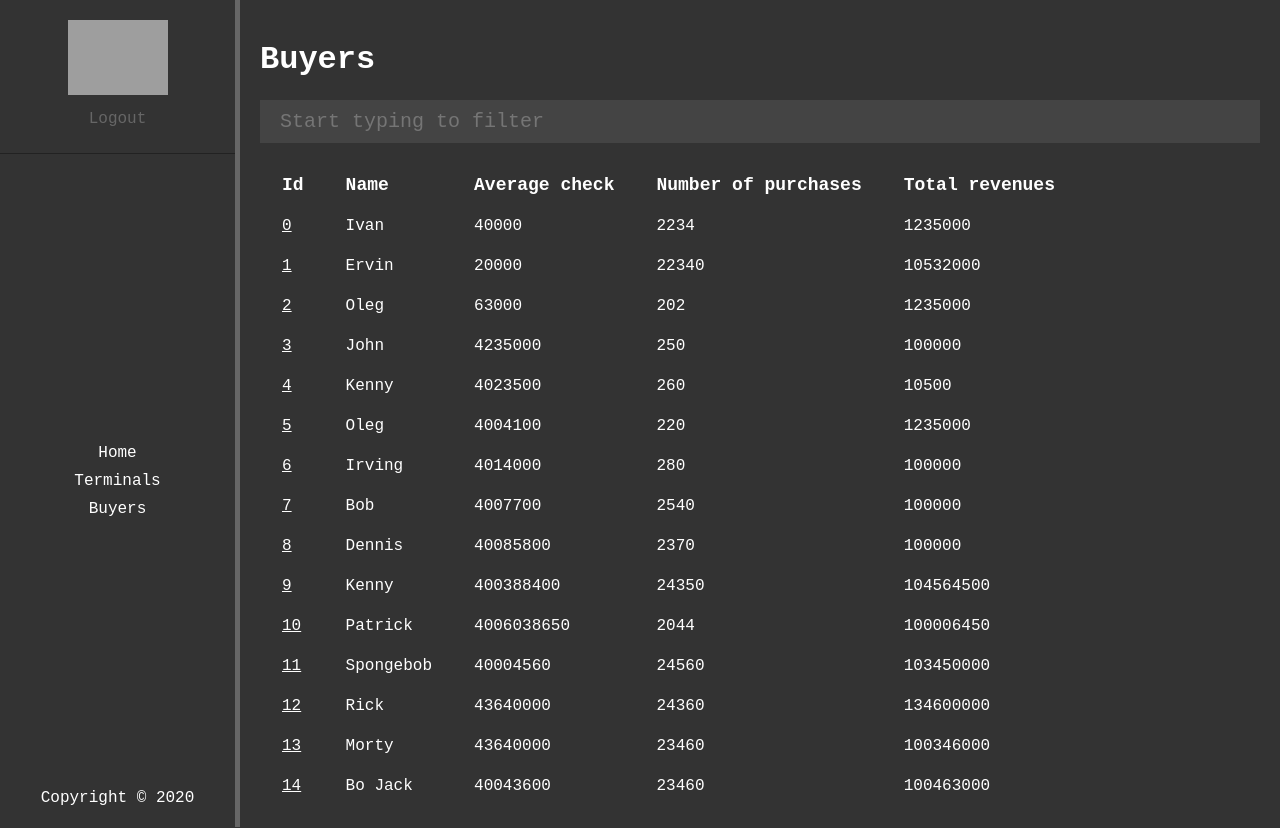
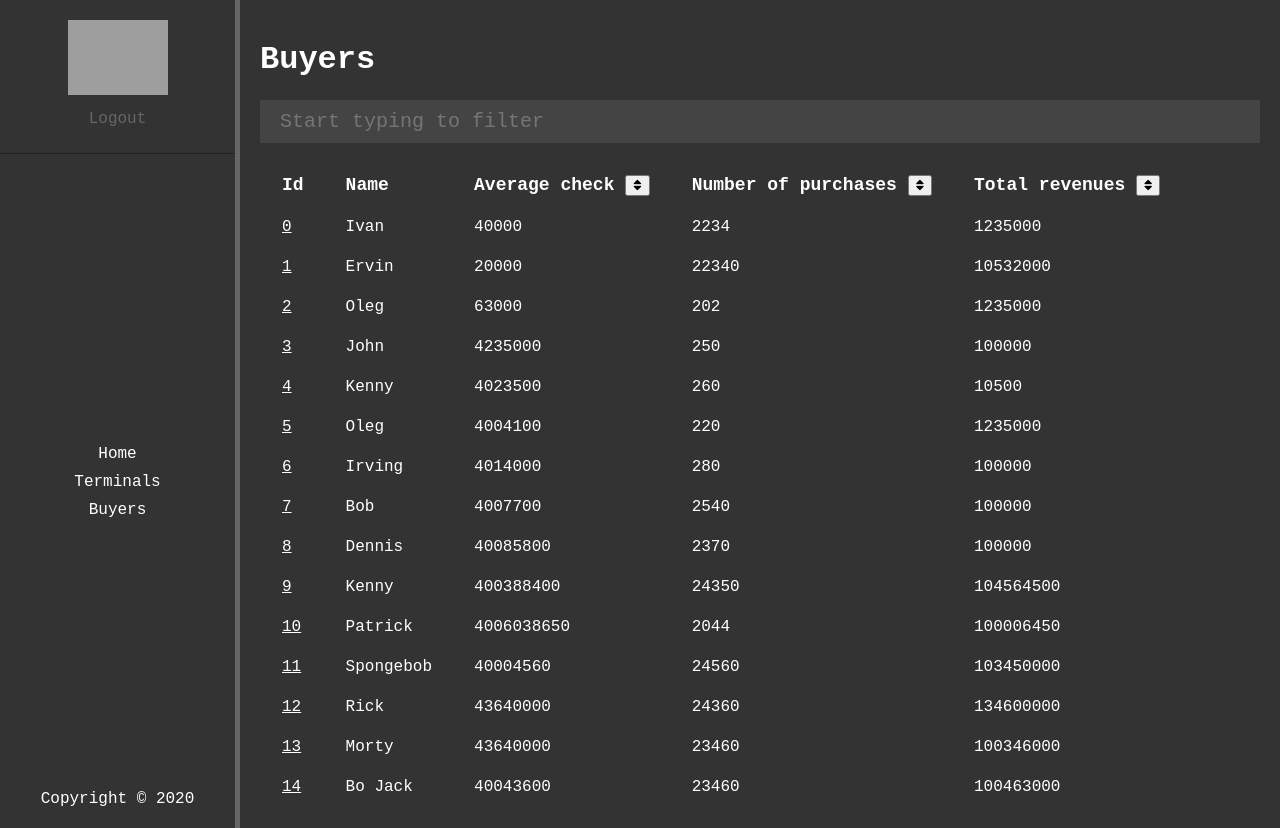
Before and after one commit to eone666/invoice-test, a React (Create React App) app: page /buyers in a window 1280 px wide. Built offline with nearby package versions, Linux system fonts and the light colour scheme; sample sign-in values are in the browser's storage; grey boxes are pictures that could not be loaded; a web font is replaced by a local one.

Commit message:
add:sorting

```diff
--- a/public/index.html
+++ b/public/index.html
@@ -28,6 +28,12 @@
       href="https://fonts.googleapis.com/css2?family=Overpass+Mono:wght@300;400;600;700&display=swap"
       rel="stylesheet"
     />
+    <link
+      rel="stylesheet"
+      href="https://cdnjs.cloudflare.com/ajax/libs/font-awesome/5.14.0/css/all.min.css"
+      integrity="sha512-1PKOgIY59xJ8Co8+NE6FZ+LOAZKjy+KY8iq0G4B3CyeY6wYHN3yt9PW0XpSriVlkMXe40PTKnXrLnZ9+fkDaog=="
+      crossorigin="anonymous"
+    />
     <title>React App</title>
   </head>
   <body>
--- a/src/components/BuyersTable.jsx
+++ b/src/components/BuyersTable.jsx
@@ -1,7 +1,7 @@
 import React from "react";
 import { Link } from "react-router-dom";
 
-export default function BuyersTable({ data }) {
+export default function BuyersTable({ data, sortBy }) {
   return (
     <div className="table-wrapper">
       <table>
@@ -9,9 +9,37 @@ export default function BuyersTable({ data }) {
           <tr>
             <th>Id</th>
             <th>Name</th>
-            <th>Average check</th>
-            <th>Number of purchases</th>
-            <th>Total revenues</th>
+            <th>
+              Average check{" "}
+              <button
+                className="sort"
+                onClick={() => {
+                  sortBy("averageCheck");
+                }}
+              >
+                <i className="fas fa-sort"></i>
+              </button>
+            </th>
+            <th>
+              Number of purchases{" "}
+              <button
+                onClick={() => {
+                  sortBy("numberOfPurchases");
+                }}
+              >
+                <i className="fas fa-sort"></i>
+              </button>
+            </th>
+            <th>
+              Total revenues{" "}
+              <button
+                onClick={() => {
+                  sortBy("totalRevenues");
+                }}
+              >
+                <i className="fas fa-sort"></i>
+              </button>
+            </th>
           </tr>
         </thead>
         <tbody>
--- a/src/pages/Buyers.jsx
+++ b/src/pages/Buyers.jsx
@@ -5,17 +5,53 @@ import BuyersFilterForm from "../components/BuyersFilterForm";
 
 export default function Buyers() {
   const [data, setData] = useState(buyers);
+  const [isSortAsc, setSortAsc] = useState(true);
   const handleFilter = (filterQuery) => {
     const filtered = buyers.filter((e) =>
       e.name.toLowerCase().includes(filterQuery.toLowerCase())
     );
     setData(filtered);
   };
+  const sortBy = (field) => {
+    let sorted;
+    switch (field) {
+      case "averageCheck":
+        sorted = buyers.sort((a, b) =>
+          isSortAsc
+            ? a.averageCheck - b.averageCheck
+            : b.averageCheck - a.averageCheck
+        );
+        setData(sorted);
+        setSortAsc(!isSortAsc);
+        break;
+      case "numberOfPurchases":
+        sorted = buyers.sort((a, b) =>
+          isSortAsc
+            ? a.numberOfPurchases - b.numberOfPurchases
+            : b.numberOfPurchases - a.numberOfPurchases
+        );
+        setData(sorted);
+        setSortAsc(!isSortAsc);
+        break;
+      case "totalRevenues":
+        sorted = buyers.sort((a, b) =>
+          isSortAsc
+            ? a.totalRevenues - b.totalRevenues
+            : b.totalRevenues - a.totalRevenues
+        );
+        setData(sorted);
+        setSortAsc(!isSortAsc);
+        break;
+
+      default:
+        break;
+    }
+  };
   return (
     <div className="page buyers">
       <h1>Buyers</h1>
       <BuyersFilterForm handleFilter={handleFilter} />
-      <BuyersTable data={data}></BuyersTable>
+      <BuyersTable sortBy={sortBy} data={data}></BuyersTable>
     </div>
   );
 }
```
